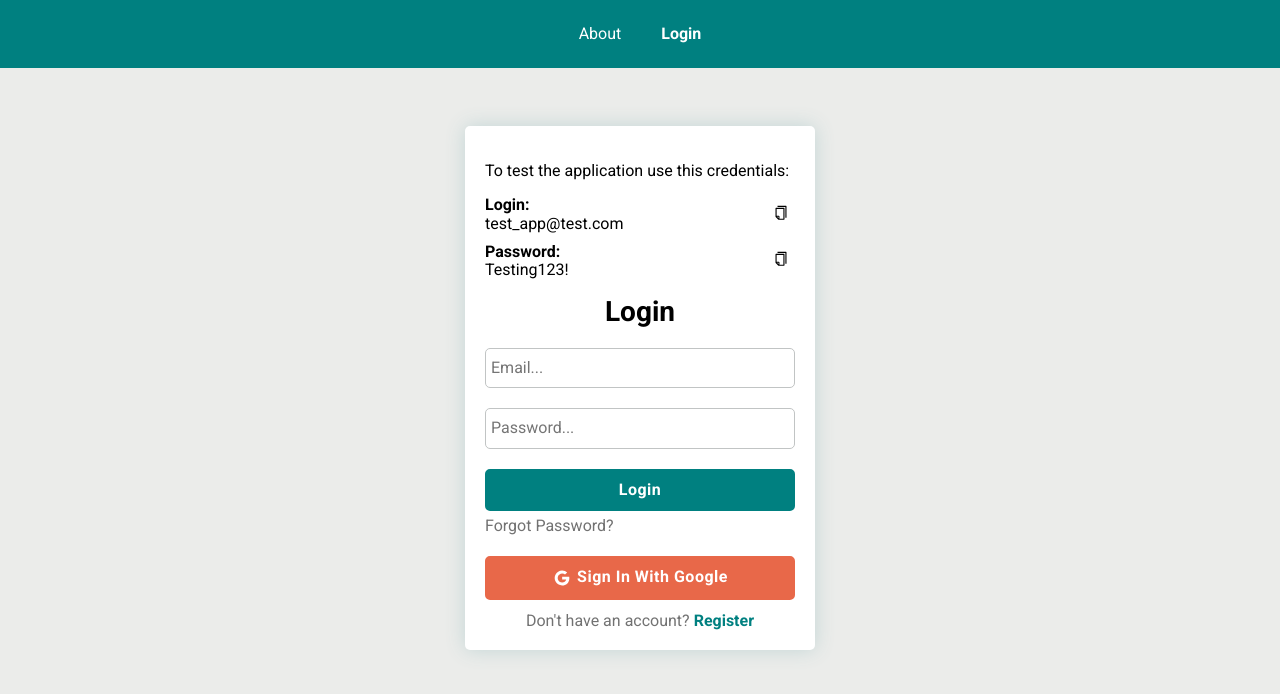
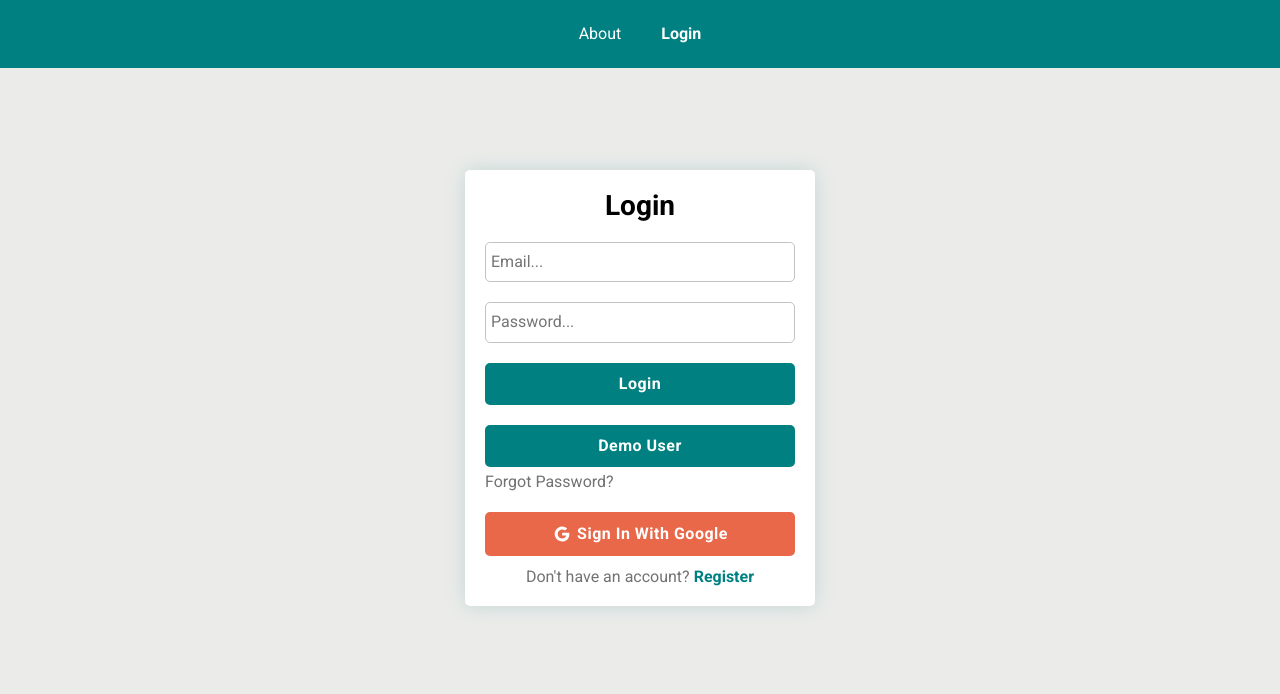
Before and after one commit to marcin10lw/Fullstack-Todo-list-react, a React (Create React App) app: page /#/login in a window 1280 px wide. Shown: the top 694 px of the page. Built offline with nearby package versions, Linux system fonts and the light colour scheme; no server answers.

Commit message:
created demo user

```diff
--- a/src/features/auth/LoginPage/credentialsList.js
+++ /dev/null
@@ -1,12 +0,0 @@
-export const credentialsList = [
-  {
-    id: 1,
-    type: "Login",
-    content: "test_app@test.com",
-  },
-  {
-    id: 2,
-    type: "Password",
-    content: "Testing123!",
-  },
-];
--- a/src/features/auth/LoginPage/index.js
+++ b/src/features/auth/LoginPage/index.js
@@ -1,12 +1,8 @@
 import Container from "../../../common/Container/styled";
 import { AiOutlineGoogle } from "react-icons/ai";
-import { CredentialsInfo, DescriptionListGroup, Text } from "./styled";
+import { Text } from "./styled";
 import { Link } from "react-router-dom";
 import { useState } from "react";
-import { signInWithEmailAndPassword, signInWithPopup } from "firebase/auth";
-import { auth, provider } from "../../../config/firebase";
-import { toast } from "react-toastify";
-import { addUserToDatabase } from "../addUserToDatabase";
 import {
   AuthSection,
   AuthHeading,
@@ -15,79 +11,19 @@ import {
   AuthButton,
   AuthMessage,
 } from "../AuthStyled";
-import { useDispatch } from "react-redux";
-import { setIsLoading } from "../authSlice";
-import { AiOutlineCopy } from "react-icons/ai";
-import { credentialsList } from "./credentialsList";
+import useFirebaseLogin from "./service";
 
 const LoginPage = () => {
   const [email, setEmail] = useState("");
   const [password, setPassword] = useState("");
 
-  const dispatch = useDispatch();
-
-  const loginUser = async (event) => {
-    event.preventDefault();
-
-    dispatch(setIsLoading(true));
-    try {
-      await signInWithEmailAndPassword(auth, email, password);
-      dispatch(setIsLoading(false));
-      toast.success("You're Logged In.");
-    } catch (error) {
-      dispatch(setIsLoading(false));
-      const errorCode = error.code;
-      if (errorCode === "auth/wrong-password") {
-        toast.error("Wrong email or password.");
-      } else if (errorCode === "auth/user-not-found") {
-        toast.error("This account does not exist");
-      }
-    }
-  };
-
-  const signInWithGoogle = async () => {
-    dispatch(setIsLoading(true));
-
-    try {
-      const { user } = await signInWithPopup(auth, provider);
-      toast.success("You're Logged In.");
-
-      addUserToDatabase(user);
-      dispatch(setIsLoading(false));
-    } catch (error) {
-      dispatch(setIsLoading(false));
-    }
-  };
-
-  const onCredentialCopy = async (text) => {
-    try {
-      await navigator.clipboard.writeText(text);
-      toast.success("Copied do clipboard", { position: "bottom-center" });
-    } catch (error) {
-      toast.error("Couldn't copy to clipboard", { position: "bottom-center" });
-    }
-  };
+  const { loginUser, signInWithGoogle } = useFirebaseLogin();
 
   return (
-    <>
     <Container auth>
       <AuthSection>
-          <CredentialsInfo>
-            <p>To test the application use this credentials:</p>
-            <dl>
-              {credentialsList.map(({ id, type, content }) => (
-                <DescriptionListGroup key={id}>
-                  <dt>{type}:</dt>
-                  <dd>{content}</dd>
-                  <button onClick={() => onCredentialCopy(content)}>
-                    <AiOutlineCopy />
-                  </button>
-                </DescriptionListGroup>
-              ))}
-            </dl>
-          </CredentialsInfo>
         <AuthHeading>Login</AuthHeading>
-          <AuthForm onSubmit={loginUser}>
+        <AuthForm onSubmit={() => loginUser({ email, password })}>
           <AuthInput
             value={email}
             onChange={({ target }) => setEmail(target.value)}
@@ -103,6 +39,17 @@ const LoginPage = () => {
             required
           />
           <AuthButton>Login</AuthButton>
+          <AuthButton
+            type="button"
+            onClick={() =>
+              loginUser({
+                email: "test_app@test.com",
+                password: "Testing123!",
+              })
+            }
+          >
+            Demo User
+          </AuthButton>
         </AuthForm>
         <Text>
           <Link to="/reset">Forgot Password?</Link>
@@ -115,7 +62,6 @@ const LoginPage = () => {
         </AuthMessage>
       </AuthSection>
     </Container>
-    </>
   );
 };
 
--- /dev/null
+++ b/src/features/auth/LoginPage/service.js
@@ -0,0 +1,48 @@
+import { signInWithEmailAndPassword, signInWithPopup } from "firebase/auth";
+import { auth, provider } from "../../../config/firebase";
+import { toast } from "react-toastify";
+import { useDispatch } from "react-redux";
+import { setIsLoading } from "../authSlice";
+import { addUserToDatabase } from "../addUserToDatabase";
+
+const useFirebaseLogin = () => {
+  const dispatch = useDispatch();
+
+  const loginUser = async (credentials) => {
+    try {
+      await signInWithEmailAndPassword(
+        auth,
+        credentials.email,
+        credentials.password
+      );
+      dispatch(setIsLoading(false));
+      toast.success("You're Logged In.");
+    } catch (error) {
+      dispatch(setIsLoading(false));
+      const errorCode = error.code;
+      if (errorCode === "auth/wrong-password") {
+        toast.error("Wrong email or password.");
+      } else if (errorCode === "auth/user-not-found") {
+        toast.error("This account does not exist");
+      }
+    }
+  };
+
+  const signInWithGoogle = async () => {
+    dispatch(setIsLoading(true));
+
+    try {
+      const { user } = await signInWithPopup(auth, provider);
+      toast.success("You're Logged In.");
+
+      addUserToDatabase(user);
+      dispatch(setIsLoading(false));
+    } catch (error) {
+      dispatch(setIsLoading(false));
+    }
+  };
+
+  return { loginUser, signInWithGoogle };
+};
+
+export default useFirebaseLogin;
--- a/src/features/auth/LoginPage/styled.js
+++ b/src/features/auth/LoginPage/styled.js
@@ -15,46 +15,3 @@ export const Text = styled.div`
     }
   }
 `;
-
-export const CredentialsInfo = styled.div`
-  text-align: start;
-
-  dl {
-    display: flex;
-    flex-direction: column;
-    gap: 10px;
-  }
-`;
-
-export const DescriptionListGroup = styled.div`
-  position: relative;
-  display: flex;
-  flex-direction: column;
-
-  button {
-    position: absolute;
-    top: 50%;
-    transform: translateY(-50%);
-    right: 0;
-    background-color: transparent;
-    border: none;
-    cursor: pointer;
-
-    &:hover {
-      color: ${({ theme }) => theme.colors.teal};
-    }
-  }
-
-  dt,
-  dd {
-    display: inline-block;
-  }
-
-  dt {
-    font-weight: 700;
-  }
-
-  dd {
-    margin: 0;
-  }
-`;
```
Lines whose indentation alone changed are shown as unchanged.
